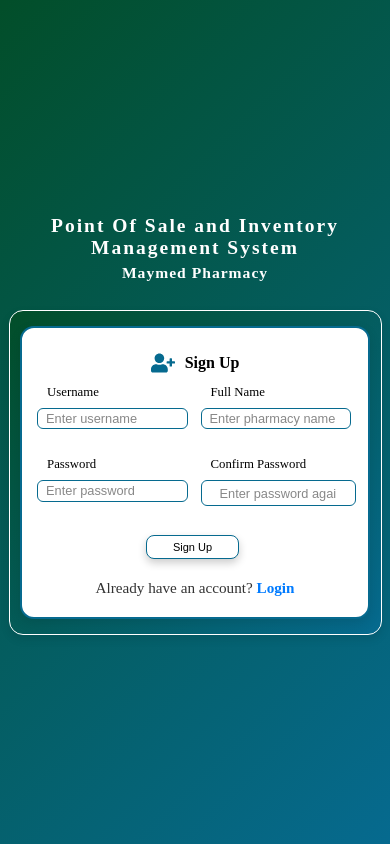
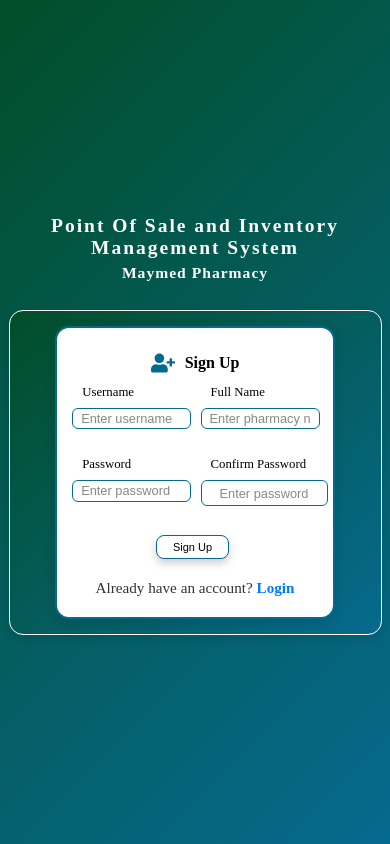
Before and after one commit to pharmacysystem950-hub/noorhayapharmacysystem, a React (Create React App) app: page /signup in a window 390 px wide. Built offline with nearby package versions, Linux system fonts and the light colour scheme.

Commit message:
make ui responsive in all size of screens

```diff
--- a/src/styles/SignUpPage.css
+++ b/src/styles/SignUpPage.css
@@ -56,7 +56,7 @@
     box-shadow: 0 4px 12px rgba(0, 0, 0, 0.1); /* subtle shadow */
     text-align: center;
     margin: 5px;
-    width: 70%;
+    width: 65%;
     max-width: 850px;
     height: 73%;
     max-height: 750px;                  /* center headings/text */
@@ -400,7 +400,7 @@ input[type="password"]::placeholder {
   }
 
   .signup-count {
-    width: 90%;
+    width: 70%;
     height: auto;
     max-height: none;
     padding: 10px 15px;
```
